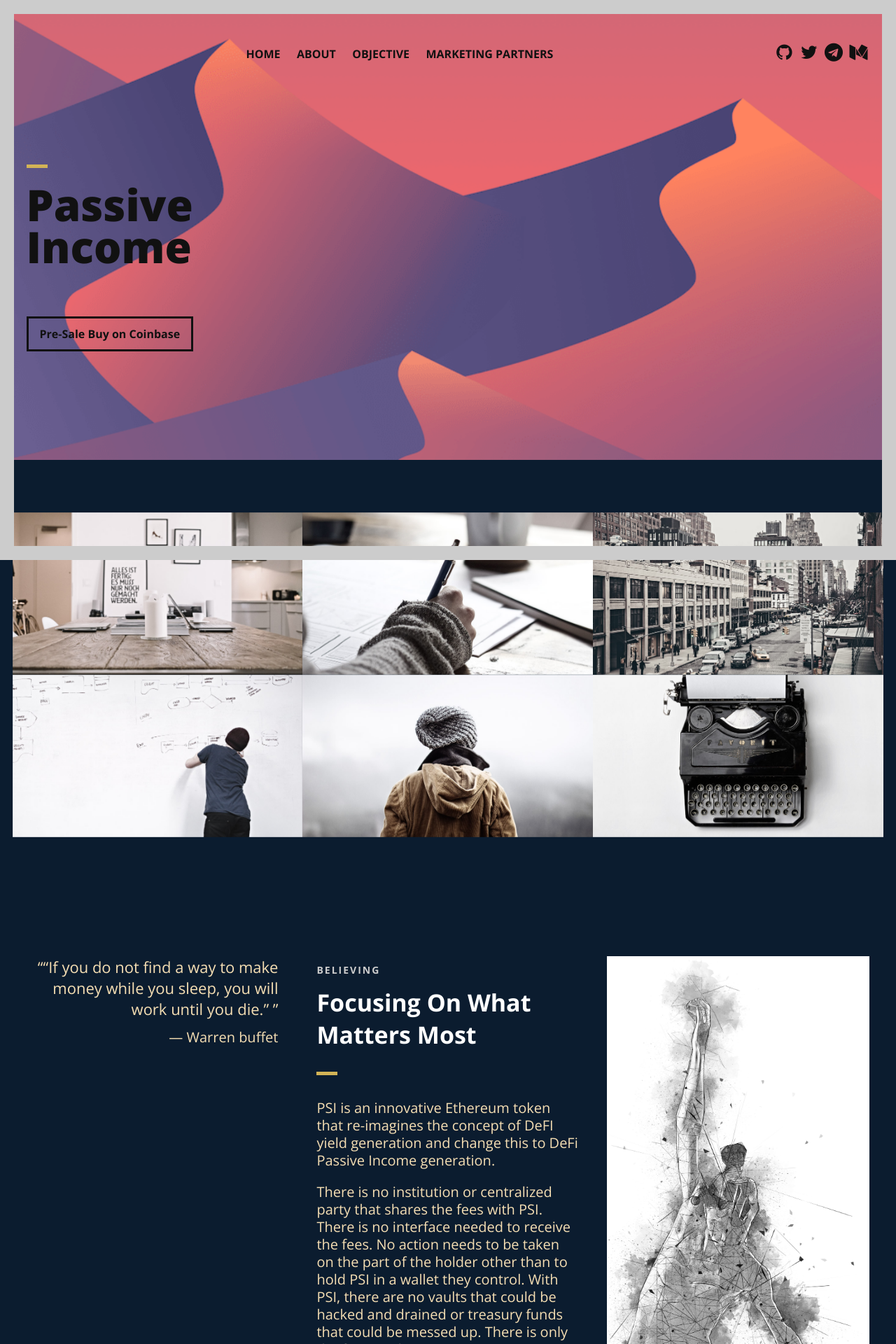
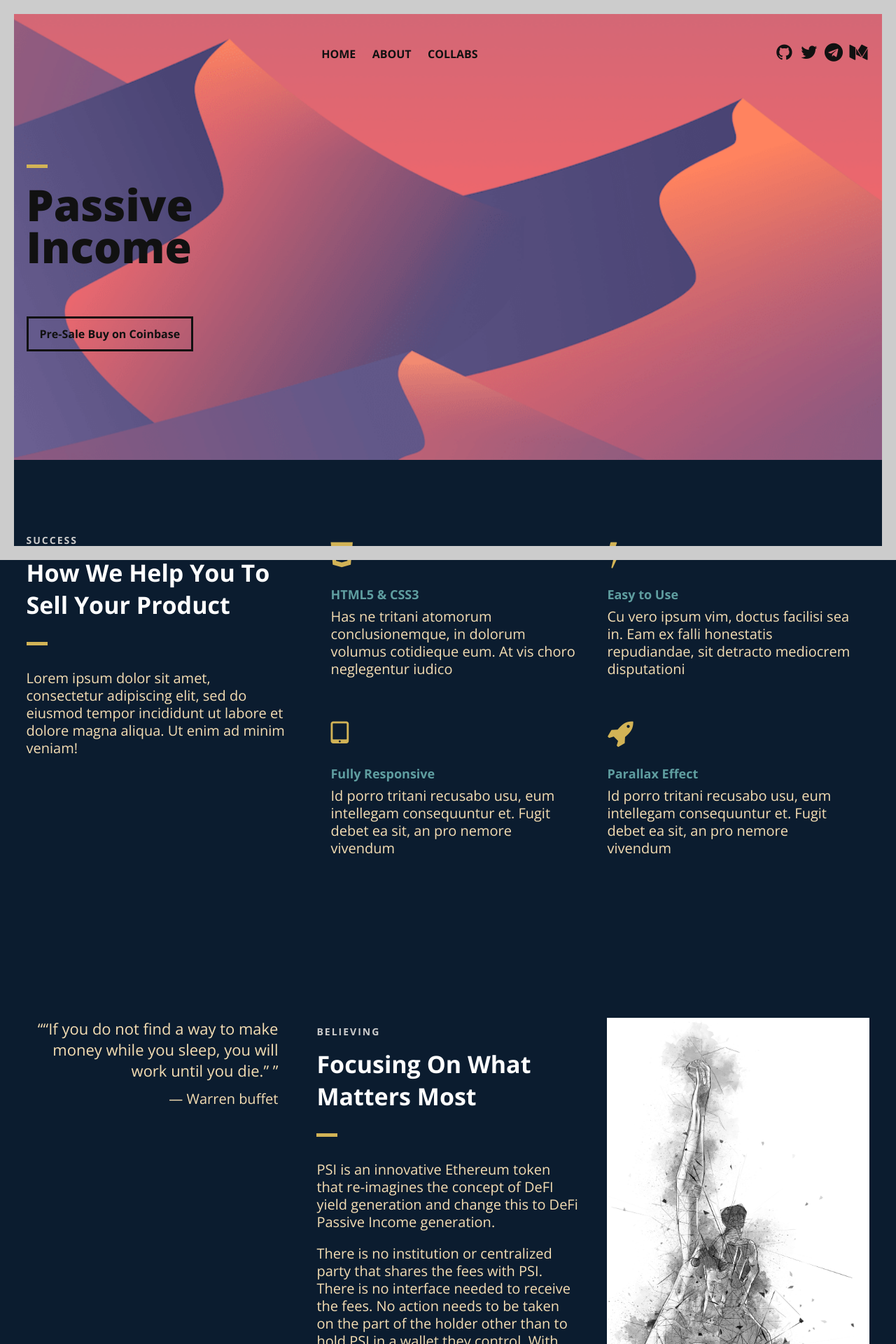
Before and after one commit to passive-income-001/passive-income, a Django app: page / in a window 1280 px wide. Shown: the top 1920 px of the page at 70% size. Run offline with Django 3.2, Linux system fonts and the light colour scheme.

Commit message:
for production

```diff
--- a/templates/pages/index.html
+++ b/templates/pages/index.html
@@ -97,15 +97,13 @@
                             <li>
                                 <a href="#banner"><h5><b>Home</b></h5></a>
                             </li>
-                            <li>
-                                <a href="#about"><h5><b>About</b></h5></a>
-                            </li>
+
 
                             <li>
-                                <a href="#services"><h5><b>Objective</b></h5></a>
+                                <a href="#services"><h5><b>About</b></h5></a>
                             </li>
                             <li>
-                                <a href="#testimonials"><h5><b>Marketing Partners</b></h5></a>
+                                <a href="#testimonials"><h5><b>Collabs</b></h5></a>
                             </li>
 
 
@@ -143,29 +141,93 @@
     <main id="content">
 
         <!--Introduction-->
+        <section id="about" class="introduction scrollto">
+
+            <div class="row clearfix">
+
+                <div class="col-3">
+                    <div class="section-heading">
+                        <h3>SUCCESS</h3>
+                        <h2 class="section-title">How We Help You To Sell Your Product</h2>
+                        <p class="section-subtitle">Lorem ipsum dolor sit amet, consectetur adipiscing elit, sed do
+                            eiusmod tempor incididunt ut labore et dolore magna aliqua. Ut enim ad minim veniam!</p>
+                    </div>
+
+                </div>
+
+                <div class="col-2-3">
+
+                    <!--Icon Block-->
+                    <div class="col-2 icon-block icon-top wow fadeInUp" data-wow-delay="0.1s">
+                        <!--Icon-->
+                        <div class="icon">
+                            <i class="fa fa-html5 fa-2x"></i>
+                        </div>
+                        <!--Icon Block Description-->
+                        <div class="icon-block-description">
+                            <h4>HTML5 &amp; CSS3</h4>
+                            <p>Has ne tritani atomorum conclusionemque, in dolorum volumus cotidieque eum. At vis choro
+                                neglegentur iudico</p>
+                        </div>
+                    </div>
+                    <!--End of Icon Block-->
+
+                    <!--Icon Block-->
+                    <div class="col-2 icon-block icon-top wow fadeInUp" data-wow-delay="0.3s">
+                        <!--Icon-->
+                        <div class="icon">
+                            <i class="fa fa-bolt fa-2x"></i>
+                        </div>
+                        <!--Icon Block Description-->
+                        <div class="icon-block-description">
+                            <h4>Easy to Use</h4>
+                            <p>Cu vero ipsum vim, doctus facilisi sea in. Eam ex falli honestatis repudiandae, sit
+                                detracto mediocrem disputationi</p>
+                        </div>
+                    </div>
+                    <!--End of Icon Block-->
+
+                    <!--Icon Block-->
+                    <div class="col-2 icon-block icon-top wow fadeInUp" data-wow-delay="0.5s">
+                        <!--Icon-->
+                        <div class="icon">
+                            <i class="fa fa-tablet fa-2x"></i>
+                        </div>
+                        <!--Icon Block Description-->
+                        <div class="icon-block-description">
+                            <h4>Fully Responsive</h4>
+                            <p>Id porro tritani recusabo usu, eum intellegam consequuntur et. Fugit debet ea sit, an pro
+                                nemore vivendum</p>
+                        </div>
+                    </div>
+                    <!--End of Icon Block-->
+
+                    <!--Icon Block-->
+                    <div class="col-2 icon-block icon-top wow fadeInUp" data-wow-delay="0.5s">
+                        <!--Icon-->
+                        <div class="icon">
+                            <i class="fa fa-rocket fa-2x"></i>
+                        </div>
+                        <!--Icon Block Description-->
+                        <div class="icon-block-description">
+                            <h4>Parallax Effect</h4>
+                            <p>Id porro tritani recusabo usu, eum intellegam consequuntur et. Fugit debet ea sit, an pro
+                                nemore vivendum</p>
+                        </div>
+                    </div>
+                    <!--End of Icon Block-->
+
+                </div>
+
+            </div>
+
+
+        </section>
 
         <!--End of Introduction-->
 
 
-        <!--Gallery-->
-        <aside id="gallery" class="row text-center scrollto clearfix" data-featherlight-gallery
-                 data-featherlight-filter="a">
 
-                <a href="{% static 'images/gallery-images/gallery-image-1.jpg' %}" data-featherlight="image" class="col-3 wow fadeIn"
-                   data-wow-delay="0.1s"><img src="{% static 'images/gallery-images/gallery-image-1.jpg' %}" alt="Landing Page"/></a>
-                <a href="{% static 'images/gallery-images/gallery-image-2.jpg' %}" data-featherlight="image" class="col-3 wow fadeIn"
-                   data-wow-delay="0.3s"><img src="{% static 'images/gallery-images/gallery-image-2.jpg' %}" alt="Landing Page"/></a>
-                <a href="{% static 'images/gallery-images/gallery-image-3.jpg' %}" data-featherlight="image" class="col-3 wow fadeIn"
-                   data-wow-delay="0.5s"><img src="{% static 'images/gallery-images/gallery-image-3.jpg' %}" alt="Landing Page"/></a>
-                <a href="{% static 'images/gallery-images/gallery-image-4.jpg' %}" data-featherlight="image" class="col-3 wow fadeIn"
-                   data-wow-delay="1.1s"><img src="{% static 'images/gallery-images/gallery-image-4.jpg' %}" alt="Landing Page"/></a>
-                <a href="{% static 'images/gallery-images/gallery-image-5.jpg' %}" data-featherlight="image" class="col-3 wow fadeIn"
-                   data-wow-delay="0.9s"><img src="{% static 'images/gallery-images/gallery-image-5.jpg' %}" alt="Landing Page"/></a>
-                <a href="{% static 'images/gallery-images/gallery-image-6.jpg' %}" data-featherlight="image" class="col-3 wow fadeIn"
-                   data-wow-delay="0.7s"><img src="{% static 'images/gallery-images/gallery-image-6.jpg' %}" alt="Landing Page"/></a>
-
-        </aside>
-        <!--End of Gallery-->
 
 
         <!--Content Section-->
@@ -236,11 +298,12 @@
                 <!--User Testimonial-->
                 <blockquote class=" testimonial classic">
                     <img src="{% static 'images/user-images/wizard.jpg' %}" alt="User"/>
-                    <q>Mr.Wizard is is a Designer and Social media promoter for cryptocurrency and also educates people on the adoption of crypto </q>
+                    <q><b>Mr Wizard</b></q>
+                    <q>He is is a Designer and Social media promoter for cryptocurrency and also educates people on the adoption of crypto on twitter</q>
                     <a target="_blank" title="Twitter" href="https://twitter.com/WizardsCash">
-                        <i class="fa fa-twitter fa-2x"></i><span>Twitter</span>
+                        <i class="fa fa-twitter fa-2x"></i>
                     </a>
-                    <footer>Mr Wizard </footer>
+
                 </blockquote>
 
 
```
Also changed, not shown: passive_income/static/css/mymodification.css (line endings or trailing spaces).
